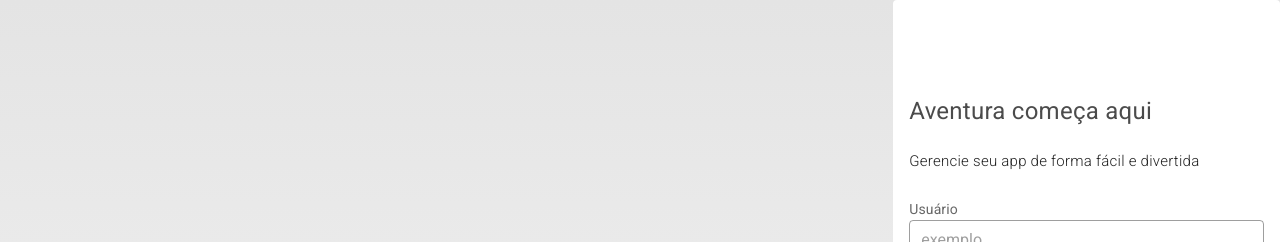
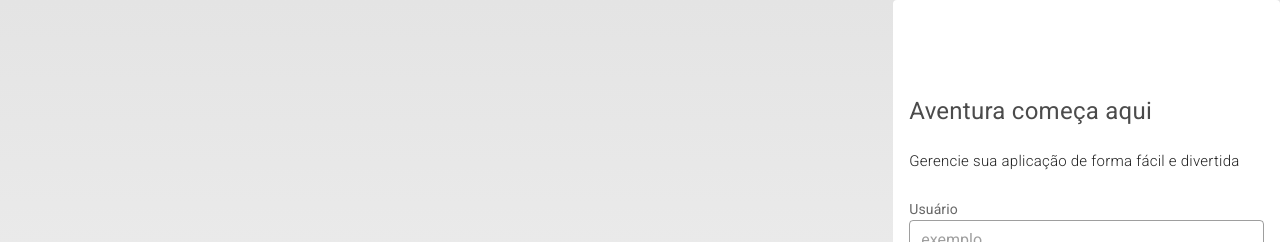
Before and after one commit to heitorgonc/HyperLogin, a Vue app: page /register in a window 1280 px wide. Shown: the top 242 px of the page. Built offline with nearby package versions, Linux system fonts and the light colour scheme.

Commit message:
register page change subtitle

```diff
--- a/src/components/register/RegisterForm.vue
+++ b/src/components/register/RegisterForm.vue
@@ -10,7 +10,7 @@
                         </div>
                     </v-layout>
                     <div class="form-subtitle">
-                        <span>Gerencie seu app de forma fácil e divertida</span>
+                        <span>Gerencie sua aplicação de forma fácil e divertida</span>
                     </div>
                 </v-layout>
             </v-card-title>
```
